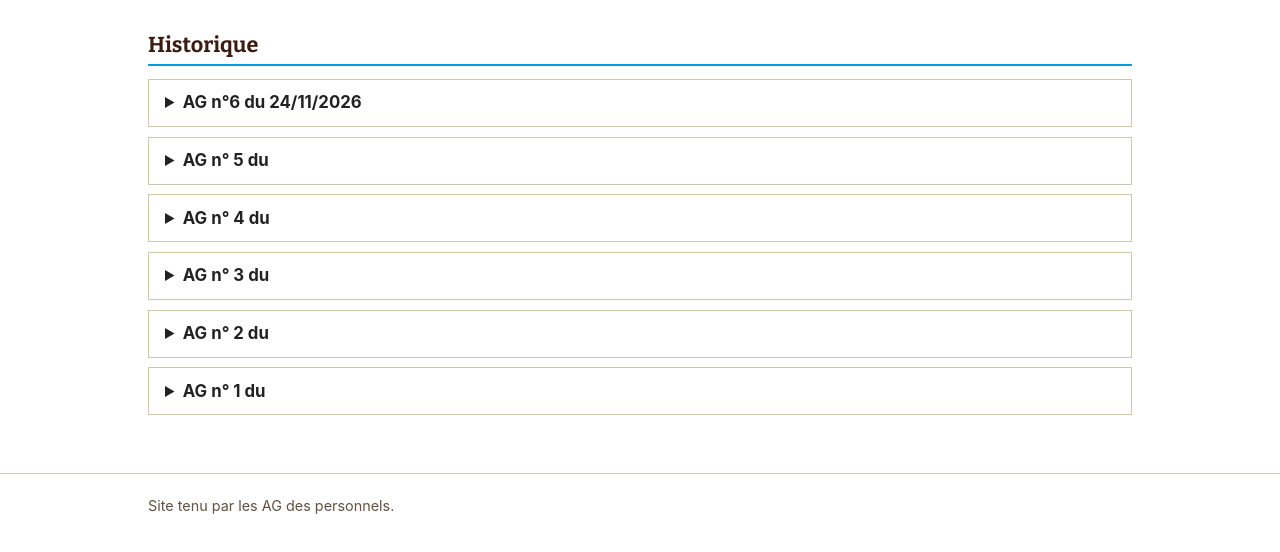
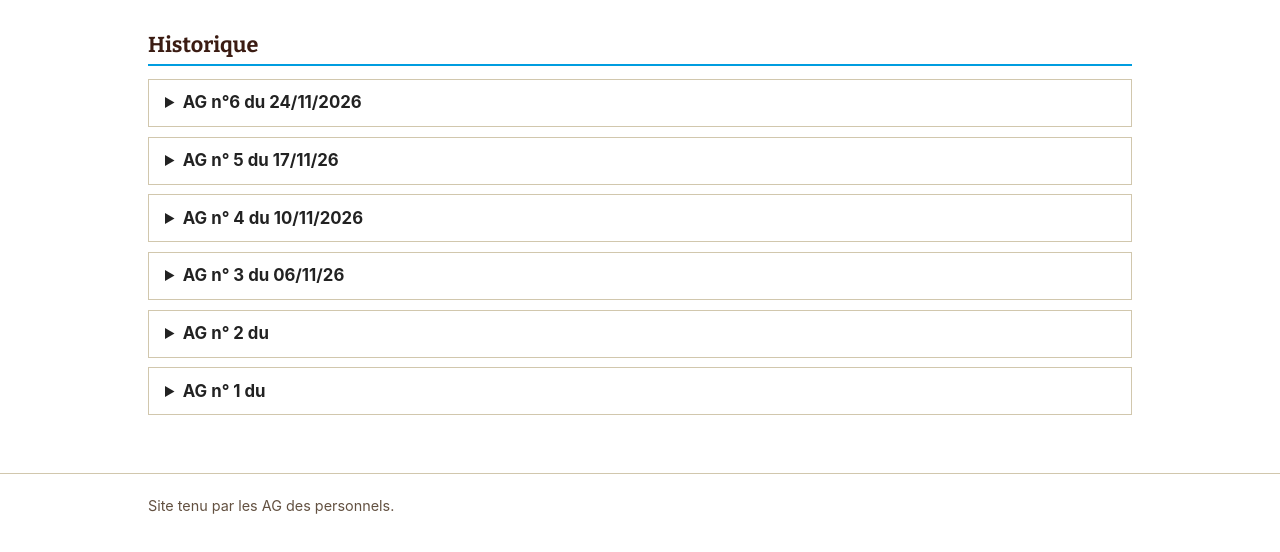
Before and after one commit to ag-personnels-ubx/ag-personnels-ubx.github.io, a plain HTML site: page ag-precedentes.html in a window 1280 px wide. Shown: the part 248-800 px from the top of the page. Drawn offline with nearby package versions, Linux system fonts and the light colour scheme.

Commit message:
Update ag-precedentes.html

```diff
--- a/ag-precedentes.html
+++ b/ag-precedentes.html
@@ -61,7 +61,7 @@
   <!-- ---------- DÉBUT D'UNE AG (copier à partir d'ici) ---------- -->
   <details>
     <!-- Ligne toujours visible : date et lieu -->
-    <summary>AG n° 5 du </summary>
+    <summary>AG n° 5 du 17/11/26</summary>
 
     <p><strong>Participants :</strong> [À compléter]</p>
 
@@ -82,7 +82,7 @@
   <!-- ---------- DÉBUT D'UNE AG (copier à partir d'ici) ---------- -->
   <details>
     <!-- Ligne toujours visible : date et lieu -->
-    <summary>AG  n° 4 du  </summary>
+    <summary>AG  n° 4 du 10/11/2026 </summary>
 
     <p><strong>Participants :</strong> [À compléter]</p>
 
@@ -103,7 +103,7 @@
   <!-- ---------- DÉBUT D'UNE AG (copier à partir d'ici) ---------- -->
   <details>
     <!-- Ligne toujours visible : date et lieu -->
-    <summary>AG n° 3 du </summary>
+    <summary>AG n° 3 du 06/11/26 </summary>
 
     <p><strong>Participants :</strong> [À compléter]</p>
 
```
